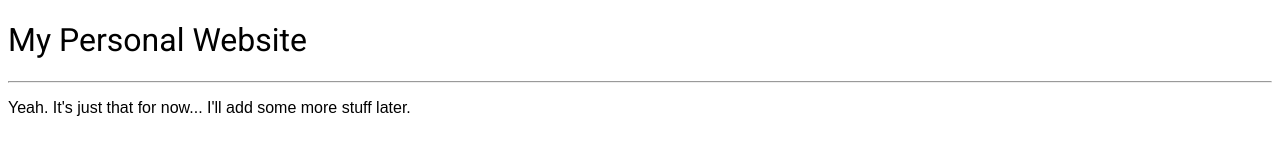
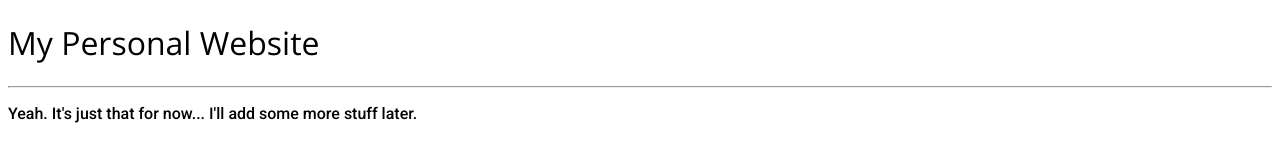
Before and after one commit to advixity/advixity.github.io, a plain HTML site: page index.html in a window 1280 px wide. Drawn offline with nearby package versions, Linux system fonts and the light colour scheme.

Commit message:
changed fonts

```diff
--- a/index.css
+++ b/index.css
@@ -69,3 +69,11 @@
     font-weight: 900;
     font-style: italic;
   }
+  .open-sans-regular {
+    font-family: "Open Sans", sans-serif;
+    font-optical-sizing: auto;
+    font-weight: 400;
+    font-style: normal;
+    font-variation-settings:
+      "wdth" 95;
+  }
--- a/index.html
+++ b/index.html
@@ -5,12 +5,12 @@
     <script src="/index.js"></script>
     <link rel="preconnect" href="https://fonts.googleapis.com">
     <link rel="preconnect" href="https://fonts.gstatic.com" crossorigin>
-    <link href="https://fonts.googleapis.com/css2?family=Roboto:ital,wght@0,100;0,300;0,400;0,500;0,700;0,900;1,100;1,300;1,400;1,500;1,700;1,900&display=swap" rel="stylesheet">
+    <link href="https://fonts.googleapis.com/css2?family=Open+Sans:wdth@95&family=Roboto:ital,wght@0,100;0,300;0,400;0,500;0,700;0,900;1,100;1,300;1,400;1,500;1,700;1,900&display=swap" rel="stylesheet">
     <meta charset="utf-8" />
     <title>My Personal Website</title>
 </head>
 <body>
-    <h1 class="roboto-regular">My Personal Website</h1><hr>
-    <p style="font-family: Arial, Helvetica, sans-serif; font-weight: 400;">Yeah. It's just that for now... I'll add some more stuff later.</p>
+    <h1 class="open-sans-regular">My Personal Website</h1><hr>
+    <p class="roboto-medium">Yeah. It's just that for now... I'll add some more stuff later.</p>
 </body>
 </html>
```
